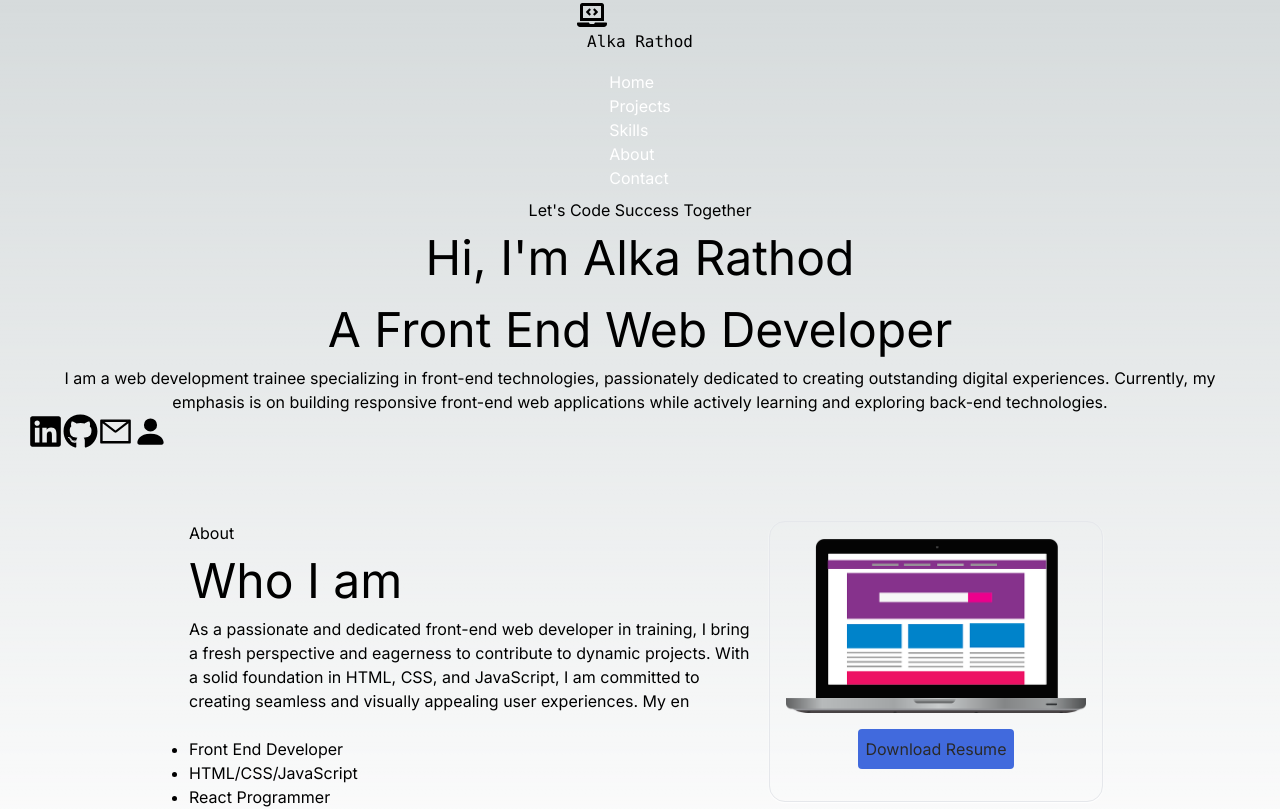
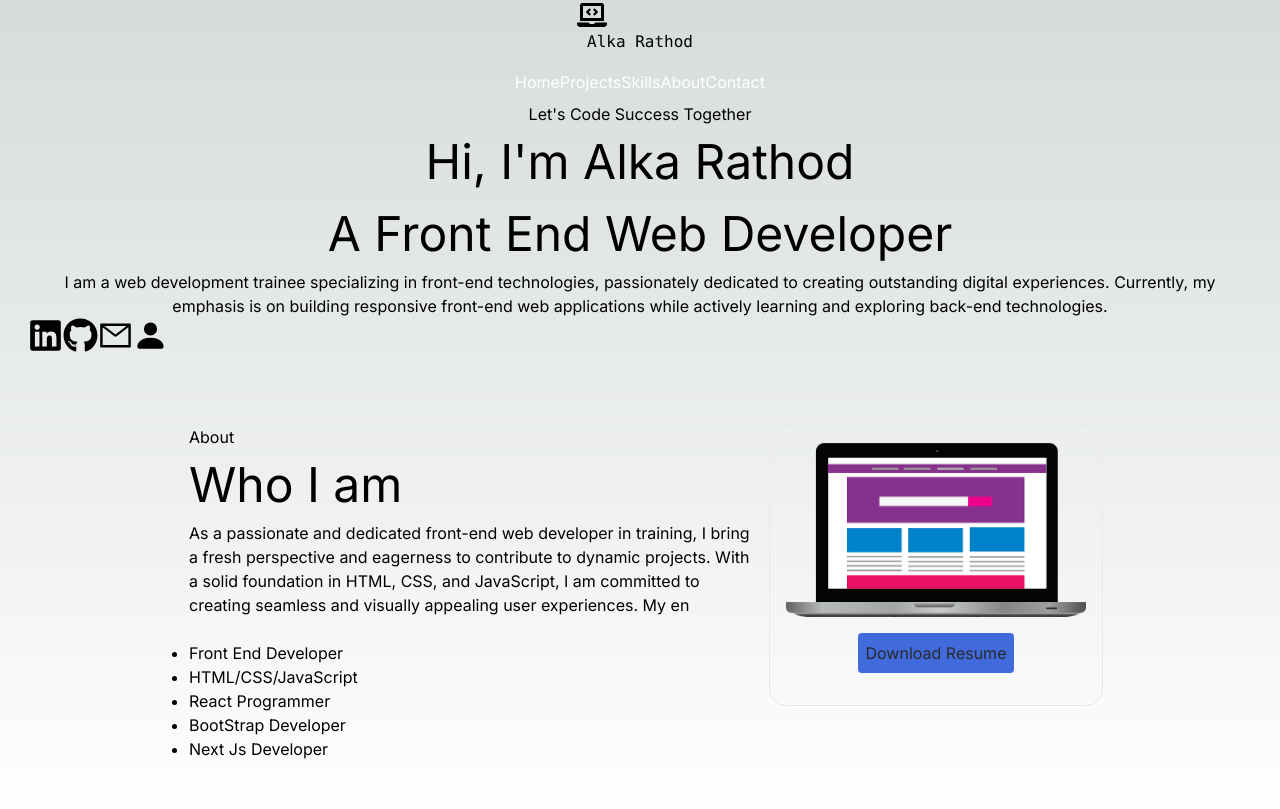
Before and after one commit to alkaRathod70/MyPortfoilo_alka, a Next.js app: page / in a window 1280 px wide. Shown: the top 809 px of the page. Built offline with nearby package versions, Linux system fonts and the light colour scheme.

Commit message:
Update Navbar.jsx

```diff
--- a/src/Components/Navbar.jsx
+++ b/src/Components/Navbar.jsx
@@ -19,7 +19,7 @@ const Navbar = () => {
 
     </a>
        <nav class="md:mr-auto md:ml-4 md:py-1 md:pl-4 md:border-l md:border-gray-400 flex md:flex-wrap items-center text-base justify-center">
-    <ul className='text-white'>
+    <ul className='text-white flex'>
      <Link href='/'>
       <li className='ml-10 text-sm uppercase hover:border-b'> Home</li>
     </Link>
```
